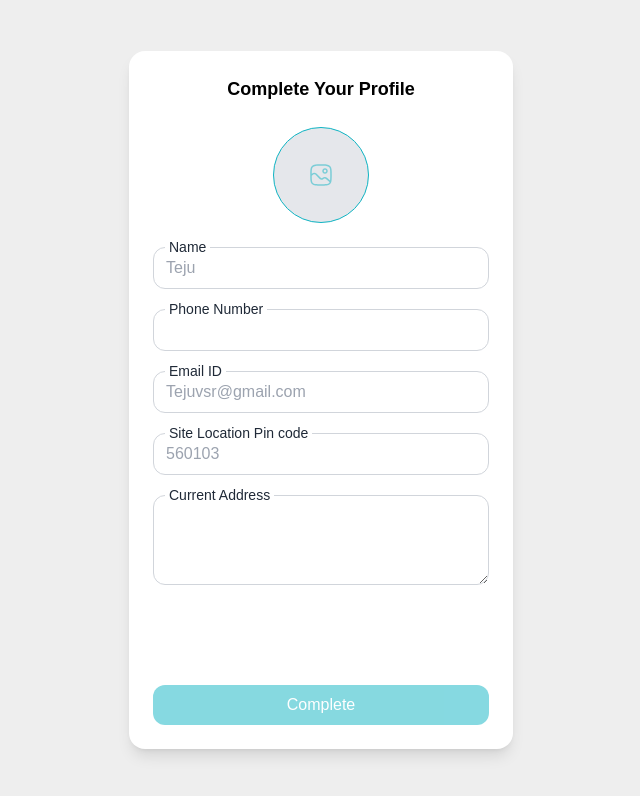
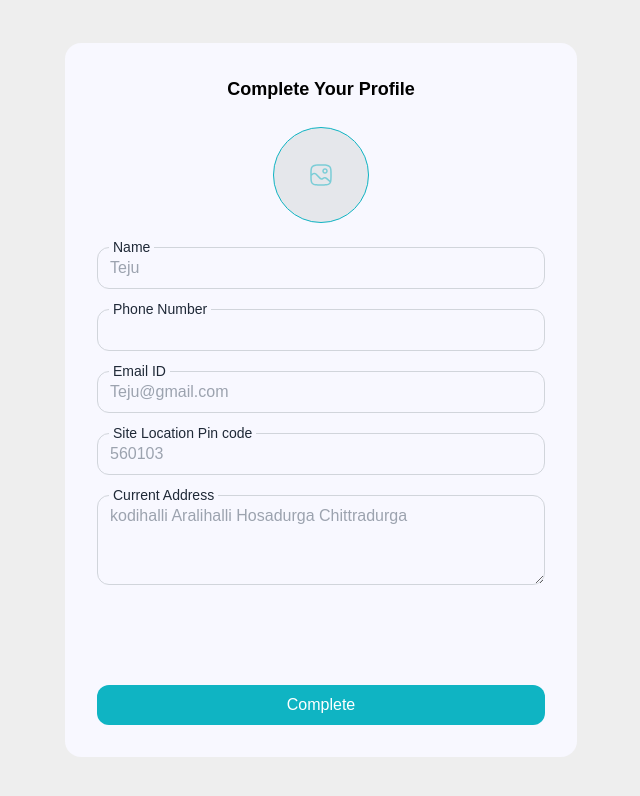
Before and after one commit to tejudharanesh/teju_habi, a React (Vite) app in the folder client/: page /home in a window 1280 px wide. Shown: the top 796 px of the page, without its empty margins (319-959 px from the left). Built offline with nearby package versions, Linux system fonts and the light colour scheme; a web font is replaced by a local one.

Commit message:
updated colors

```diff
--- a/client/src/App.jsx
+++ b/client/src/App.jsx
@@ -15,12 +15,13 @@ import Testing from "./pages/Testing";
 import Faqs from "./pages/FAQ's/Faqs";
 import AddFamilyMembers from "./components/Client_profile/AddFamilyMembers";
 import Notifications from "./components/Client_homepage/Notifications";
+import Consultation from "./pages/NewUser/Consultation";
 function App() {
   return (
     <AuthProvider>
       <Router>
         <Routes>
-          <Route path="/" element={<Otp />} />
+          <Route path="/" element={<Consultation />} />
           {/* <Route path="/" element={<Dashboard />} /> */}
           <Route path="/dashboard/*" element={<Dashboard />} />
 
--- a/client/src/components/Homepage/Page1.jsx
+++ b/client/src/components/Homepage/Page1.jsx
@@ -8,13 +8,13 @@ function Page1({ handleDateTime, handlePhysicallyClick }) {
       </h2>
       <div className="flex flex-col justify-center items-center md:flex-row md:space-x-4 lg:space-x-1">
         <button
-          className="bg-primary1 text-black py-3 px-4 rounded-lg mb-2 md:mb-0 w-[275px] md:w-[240px] h-[58px] md:mr-[16px] lg:mr-[74px]"
+          className="bg-primary text-black py-3 px-4 rounded-lg mb-2 md:mb-0 w-[275px] md:w-[240px] h-[58px] md:mr-[16px] lg:mr-[74px]"
           onClick={handleDateTime}
         >
           Virtually
         </button>
         <button
-          className="bg-primary1 text-black py-3 px-4 rounded-lg w-[275px] md:w-[240px] h-[58px]"
+          className="bg-primary text-black py-3 px-4 rounded-lg w-[275px] md:w-[240px] h-[58px]"
           onClick={handlePhysicallyClick}
         >
           Physically
--- a/client/src/components/Homepage/Page2.jsx
+++ b/client/src/components/Homepage/Page2.jsx
@@ -14,12 +14,12 @@ function Page2({ onReschedule, selectedDateTime }) {
           href="https://meet.google.com/jyp-xqya-szy?authuser=0"
           target="_blank"
         >
-          <button className="bg-primary1 text-black py-3 px-4 rounded-lg mb-2 md:mb-0 w-[275px] md:w-[240px] h-[58px] md:mr-[16px] lg:mr-[74px]">
+          <button className="bg-primary text-black py-3 px-4 rounded-lg mb-2 md:mb-0 w-[275px] md:w-[240px] h-[58px] md:mr-[16px] lg:mr-[74px]">
             Join the meeting
           </button>
         </a>
         <button
-          className="bg-primary1 text-black py-3 px-4 rounded-lg w-[275px] md:w-[240px] h-[58px]"
+          className="bg-primary text-black py-3 px-4 rounded-lg w-[275px] md:w-[240px] h-[58px]"
           onClick={onReschedule}
         >
           Reschedule
--- a/client/src/components/Homepage/Page3.jsx
+++ b/client/src/components/Homepage/Page3.jsx
@@ -17,7 +17,7 @@ function Page3({ onReschedule, selectedDateTime }) {
           </button>
         </a>
         <button
-          className="bg-primary1 text-black py-3 rounded-lg w-[275px] md:w-[240px] h-[58px]"
+          className="bg-primary text-black py-3 rounded-lg w-[275px] md:w-[240px] h-[58px]"
           onClick={onReschedule}
         >
           Reschedule
--- a/client/src/components/Homepage/page4.jsx
+++ b/client/src/components/Homepage/page4.jsx
@@ -10,16 +10,13 @@ function Page4({ onReschedule, selectedDateTime }) {
         {selectedDateTime.date} @ {selectedDateTime.time}
       </p>
       <div className="flex flex-col justify-center items-center md:flex-row md:space-x-4 lg:space-x-1">
-        <a
-          href=""
-          target="_blank"
-        >
-          <button className="bg-primary1 text-black py-3 px-4 rounded-lg mb-2 md:mb-0 w-[275px] md:w-[240px] h-[58px] md:mr-[16px] lg:mr-[74px]">
+        <a href="" target="_blank">
+          <button className="bg-primary text-black py-3 px-4 rounded-lg mb-2 md:mb-0 w-[275px] md:w-[240px] h-[58px] md:mr-[16px] lg:mr-[74px]">
             We're coming
           </button>
         </a>
         <button
-          className="bg-primary1 text-black py-3 px-4 rounded-lg w-[275px] md:w-[240px] h-[58px]"
+          className="bg-primary text-black py-3 px-4 rounded-lg w-[275px] md:w-[240px] h-[58px]"
           onClick={onReschedule}
         >
           Reschedule
--- a/client/src/pages/Authentication/CompleteProfile.jsx
+++ b/client/src/pages/Authentication/CompleteProfile.jsx
@@ -42,8 +42,8 @@ const CompleteProfile = () => {
   };
 
   return (
-    <div className="min-h-screen md:items-center flex justify-center w-screen font-poppins bg-background">
-      <div className="bg-white p-6 md:rounded-2xl shadow-lg w-full max-w-sm">
+    <div className="min-h-screen flex md:items-center justify-center w-screen font-poppins">
+      <div className="w-full md:max-w-md lg:max-w-lg p-8 bg-layoutColor md:rounded-2xl">
         <h2 className="text-center text-lg font-semibold mb-6 text-black">
           Complete Your Profile
         </h2>
@@ -56,7 +56,7 @@ const CompleteProfile = () => {
         </div>
         <form onSubmit={handleSubmit}>
           <div className="relative mb-5">
-            <label className="absolute -top-2.5 left-3 bg-white px-1 text-sm text-grey">
+            <label className="absolute -top-2.5 left-3 bg-layoutColor px-1 text-sm text-grey">
               Name
             </label>
             <input
@@ -65,11 +65,11 @@ const CompleteProfile = () => {
               placeholder="Teju"
               value={formData.name}
               onChange={handleChange}
-              className="text-black block w-full px-3 py-2 border border-gray-300 rounded-xl bg-white focus:outline-none"
+              className="text-black block w-full px-3 py-2 border border-gray-300 rounded-xl bg-layoutColor focus:outline-none"
             />
           </div>
           <div className="relative mb-5">
-            <label className="absolute -top-2.5 left-3 bg-white px-1 text-sm text-grey">
+            <label className="absolute -top-2.5 left-3 bg-layoutColor px-1 text-sm text-grey">
               Phone Number
             </label>
             <input
@@ -79,24 +79,24 @@ const CompleteProfile = () => {
               value={formData.phoneNumber}
               onChange={handleChange}
               disabled
-              className="text-black block w-full px-3 py-2 border border-gray-300 rounded-xl bg-white focus:outline-none"
+              className="text-black block w-full px-3 py-2 border border-gray-300 rounded-xl bg-layoutColor focus:outline-none"
             />
           </div>
           <div className="relative mb-5">
-            <label className="absolute -top-2.5 left-3 bg-white px-1 text-sm text-grey">
+            <label className="absolute -top-2.5 left-3 bg-layoutColor px-1 text-sm text-grey">
               Email ID
             </label>
             <input
               type="text"
               name="email"
-              placeholder="Tejuvsr@gmail.com"
+              placeholder="Teju@gmail.com"
               value={formData.email}
               onChange={handleChange}
-              className="text-black block w-full px-3 py-2 border border-gray-300 rounded-xl bg-white focus:outline-none"
+              className="text-black block w-full px-3 py-2 border border-gray-300 rounded-xl bg-layoutColor focus:outline-none"
             />
           </div>
           <div className="relative mb-5">
-            <label className="absolute -top-2.5 left-3 bg-white px-1 text-sm text-grey">
+            <label className="absolute -top-2.5 left-3 bg-layoutColor px-1 text-sm text-grey">
               Site Location Pin code
             </label>
             <input
@@ -105,26 +105,26 @@ const CompleteProfile = () => {
               placeholder="560103"
               value={formData.pinCode}
               onChange={handleChange}
-              className="text-black block w-full px-3 py-2 border border-gray-300 rounded-xl bg-white focus:outline-none"
+              className="text-black block w-full px-3 py-2 border border-gray-300 rounded-xl bg-layoutColor focus:outline-none"
             />
           </div>
           <div className="relative mb-5">
-            <label className="absolute -top-2.5 left-3 bg-white px-1 text-sm text-grey">
+            <label className="absolute -top-2.5 left-3 bg-layoutColor px-1 text-sm text-grey">
               Current Address
             </label>
             <textarea
               type="text"
               name="address"
-              placeholder=""
+              placeholder="kodihalli Aralihalli Hosadurga Chittradurga"
               rows={3}
               value={formData.address}
               onChange={handleChange}
-              className="text-black block w-full px-3 py-2 border border-gray-300 rounded-xl bg-white focus:outline-none"
+              className="text-black block w-full px-3 py-2 border border-gray-300 rounded-xl bg-layoutColor focus:outline-none"
             />
           </div>
           <button
             type="submit"
-            className="w-full bg-primary opacity-50 text-white p-2 rounded-xl hover:bg-primary mt-20 md:mt-19"
+            className="w-full bg-primary text-white p-2 rounded-xl hover:bg-primary mt-20 md:mt-19"
           >
             Complete
           </button>
```
